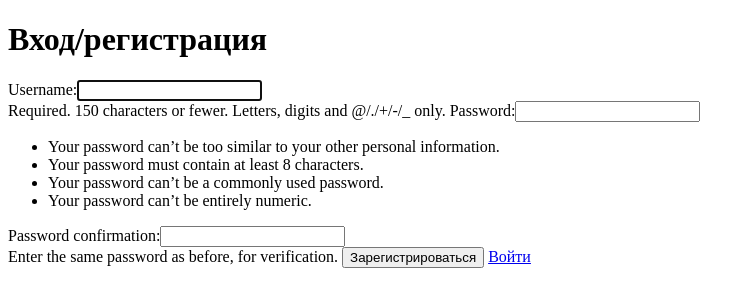
After one commit to shaurun/finland, a Django app: page /register in a window 1280 px wide. The commit adds this page. Shown: the top 307 px of the page, without its empty margins (0-755 px from the left). Run offline with Django 3.2, Linux system fonts and the light colour scheme.

Commit message:
register and ReadMe

```diff
--- a/FinLand/templates/index.html
+++ b/FinLand/templates/index.html
@@ -13,6 +13,7 @@
             <li><a href="returnMatrix">Return Matrix</a> </li>
             <li><a href="moneyFlow">Money Flow</a> </li>
             <li><a href="dbTest">dbTest</a> </li>
+            <li><a href="register">Create Account</a> </li>
         </ul>
     </div>
 
--- /dev/null
+++ b/FinLand/templates/register.html
@@ -0,0 +1,21 @@
+<!DOCTYPE html>
+<html lang="en">
+<head>
+    <meta charset="UTF-8">
+    <title>FinLand</title>
+</head>
+<body>
+
+    <h1>Вход/регистрация</h1>
+
+    <div>
+        <form action="/register" method="post">
+            {%  csrf_token %}
+            {{ form }}
+            <input class="button" type="submit" value="Зарегистрироваться"/>
+            <a href="{% url 'login' %}">Войти</a>
+        </form>
+    </div>
+
+</body>
+</html>
--- a/FinLand/views.py
+++ b/FinLand/views.py
@@ -1,4 +1,7 @@
-from django.shortcuts import render
+from django.contrib import auth
+from django.contrib.auth.forms import UserCreationForm
+from django.shortcuts import render, redirect
+from django.template.context_processors import csrf
 from pymongo.errors import OperationFailure
 
 from FinLand.models import Section
@@ -54,3 +57,19 @@ def dbTest(request):
         'sections': sections
     }
     return render(request, "dbtest.html", context);
+
+def register(request):
+    args = {};
+    args.update(csrf(request));
+    args['form'] = UserCreationForm();
+    if (request.POST):
+        new_user_form = UserCreationForm(request.POST);
+        if (new_user_form.is_valid()):
+            new_user_form.save();
+            new_user = auth.authenticate(username=new_user_form.cleaned_data['username'],
+                                         password=new_user_form.cleaned_data['password2']);
+            auth.login(request, new_user);
+            return redirect("/");
+        else:
+            args['form'] = new_user_form;
+    return render(request, "register.html", args);
--- a/finance/settings.py
+++ b/finance/settings.py
@@ -29,6 +29,11 @@ ALLOWED_HOSTS = ['intense-scrubland-84863.herokuapp.com', 'localhost']
 
 
 # Application definition
+SESSION_ENGINE = 'mango.session'
+AUTHENTICATION_BACKENDS = ('mango.auth.Backend',)
+MONGODB_HOST = 'mongodb://heroku_4nzjwz0z:dcvtdbro5ppqqahpdrc8m83lcl@ds131902.mlab.com/heroku_4nzjwz0z'  # enter your MongoDB hostname here
+MONGODB_PORT = 31902         # enter your MongoDB port here (None for default port)
+MONGODB_NAME = 'heroku_4nzjwz0z'       # enter your MongoDB database name here
 
 INSTALLED_APPS = [
     'django.contrib.admin',
--- a/finance/urls.py
+++ b/finance/urls.py
@@ -24,5 +24,6 @@ urlpatterns = [
     url(r'^$', views.index),
     url(r'^returnMatrix$', views.returnMatrix),
     url(r'^moneyFlow$', views.moneyFlow),
-    url(r'^dbTest$', views.dbTest)
+    url(r'^dbTest$', views.dbTest),
+    url(r'^register$', views.register, name='register'),
 ]
```
Also changed, not shown: README.md, 2 other files.
